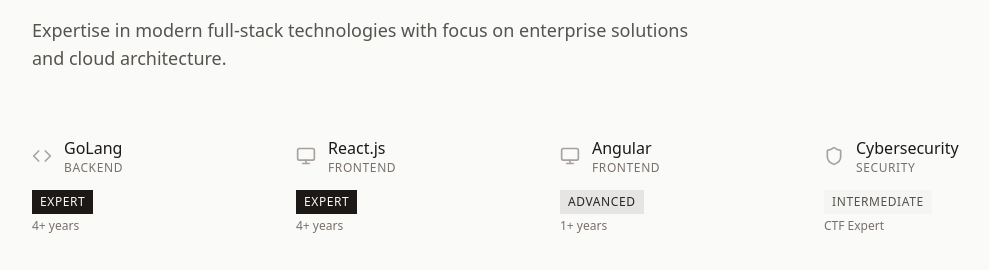
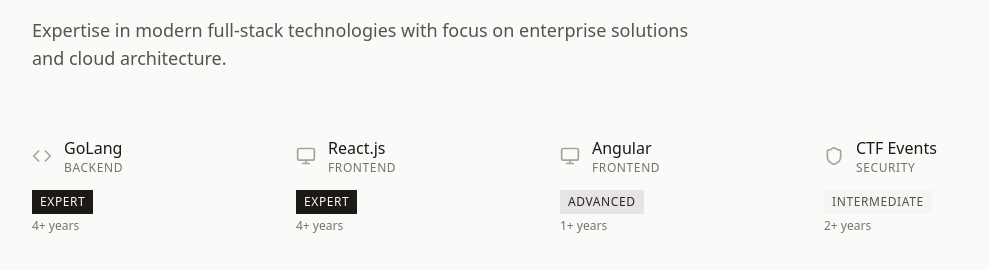
Before and after one commit to shashankmahajan99/portfolio, a React (Vite) app: page / in a window 1280 px wide. Shown: the part 3440-3710 px from the top of the page, without its empty margins (96-1085 px from the left). Built offline with nearby package versions, Linux system fonts and the light colour scheme.

Commit message:
fix: Update cybersecurity skill entry to reflect accurate experience

```diff
--- a/src/App.tsx
+++ b/src/App.tsx
@@ -32,7 +32,7 @@
     { name: "GoLang", level: "Expert", icon: <Code className="w-5 h-5" />, category: "Backend", experience: "4+ years" },
     { name: "React.js", level: "Expert", icon: <Monitor className="w-5 h-5" />, category: "Frontend", experience: "4+ years" },
     { name: "Angular", level: "Advanced", icon: <Monitor className="w-5 h-5" />, category: "Frontend", experience: "1+ years" },
-    { name: "Cybersecurity", level: "Intermediate", icon: <Shield className="w-5 h-5" />, category: "Security", experience: "CTF Expert" },
+    { name: "CTF Events", level: "Intermediate", icon: <Shield className="w-5 h-5" />, category: "Security", experience: "2+ years" },
     { name: "Google Cloud Platform", level: "Advanced", icon: <Cloud className="w-5 h-5" />, category: "Cloud", experience: "3+ years" },
     { name: "Docker/Podman", level: "Advanced", icon: <Zap className="w-5 h-5" />, category: "DevOps", experience: "4+ years" },
     { name: "MySQL", level: "Advanced", icon: <Database className="w-5 h-5" />, category: "Database", experience: "3+ years" },
```
